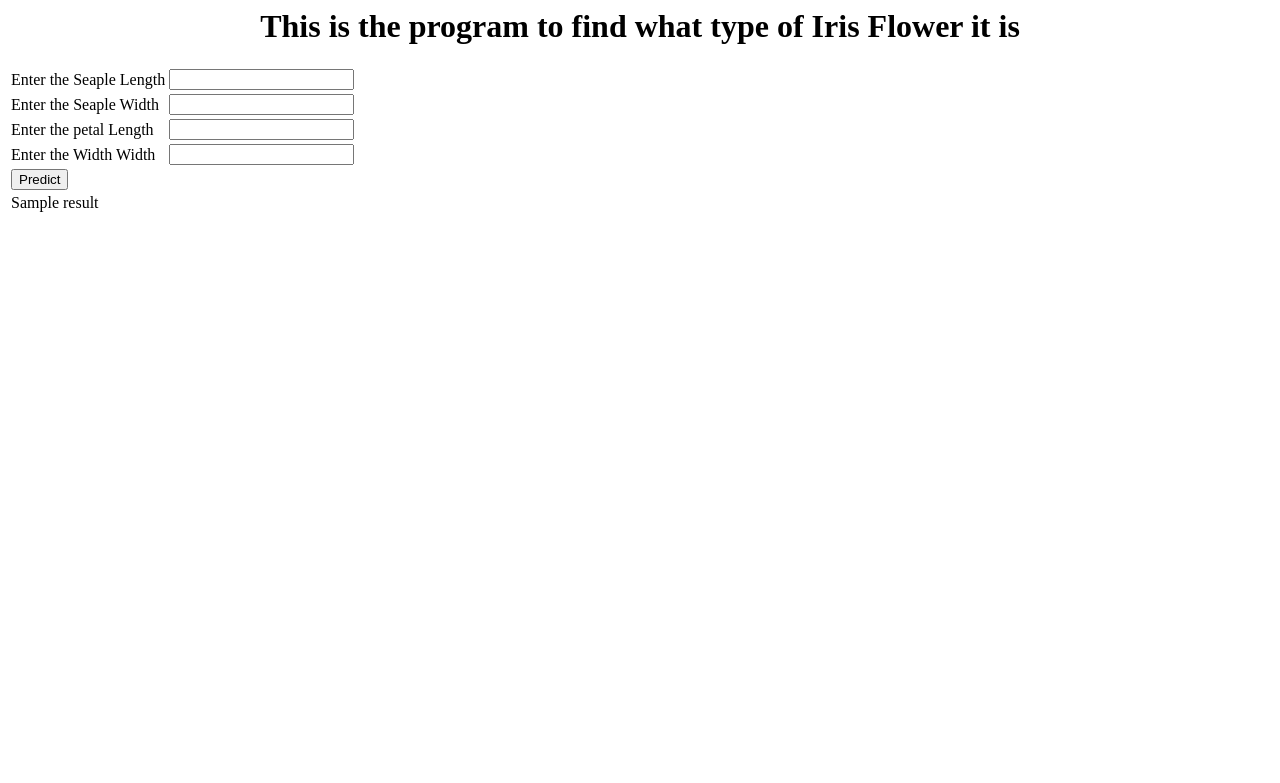
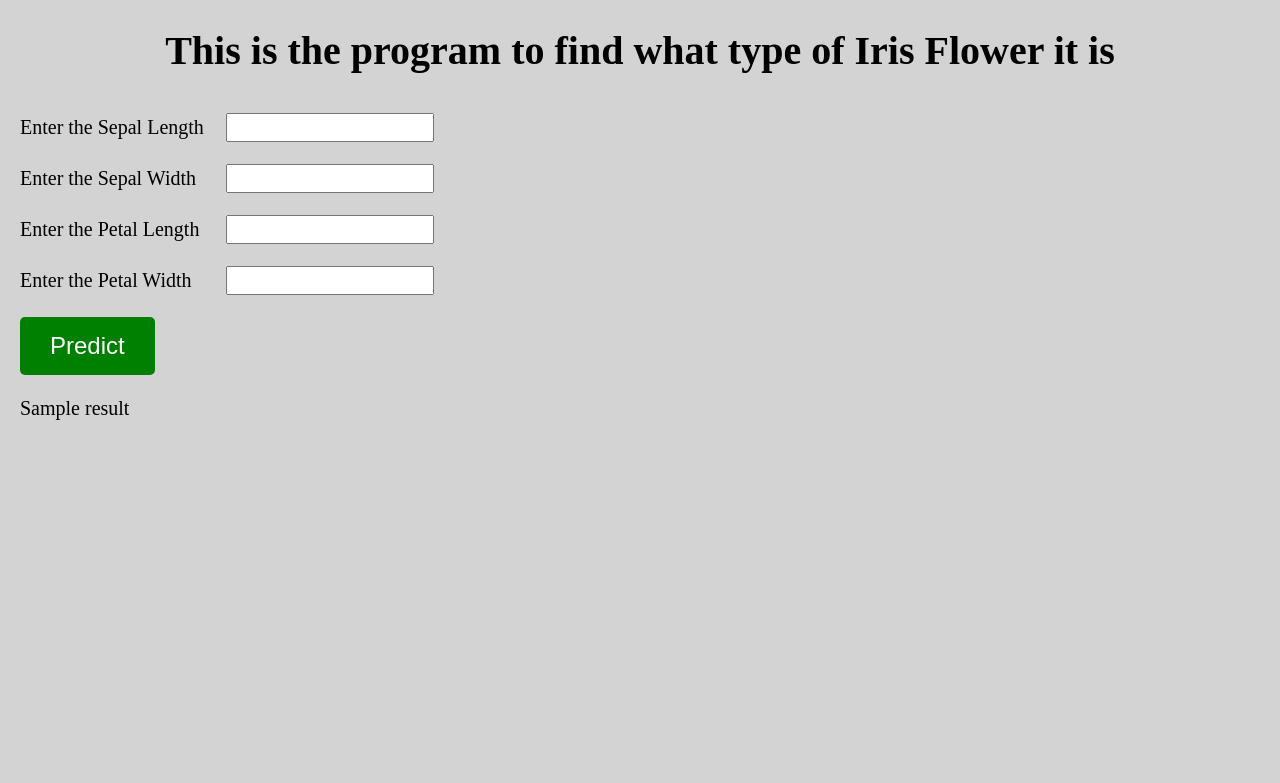
Before and after one commit to REC008/Flower-Prediction-Naive-Bayes, a Django app: template Basics/templates/Home.html in a window 1280 px wide. Shown: the top 783 px of the page. Run offline with Django 4.2, Linux system fonts and the light colour scheme; the template is opened without the code that fills it: most values are stand-ins (such as "Sample title", 1, 10 or a date in 2020).

Commit message:
Update Home.html

```diff
--- a/Basics/templates/Home.html
+++ b/Basics/templates/Home.html
@@ -1,53 +1,57 @@
-
+<!DOCTYPE html>
 <html>
+<head>
+    <title>Iris Flower Prediction</title>
+    <style>
+        body {
+            background-color: lightgrey; /* Set background color to light grey */
+            text-align: center; /* Align everything to center */
+            font-size: 20px; /* Increase font size for the whole page */
+        }
+        button[name="Submit"] {
+            background-color: green; /* Set button color to green */
+            color: white; /* Set text color to white */
+            font-size: 24px; /* Increase font size of the button */
+            padding: 15px 30px; /* Add padding to the button */
+            border: none; /* Remove default border */
+            border-radius: 5px; /* Add some border radius */
+        }
+        td {
+            text-align: left; /* Align text in table cells to left */
+            padding: 10px; /* Add padding to table cells */
+        }
+        input[type="text"] {
+            width: 200px; /* Increase the width of text input boxes */
+            font-size: 20px; /* Increase font size of text input boxes */
+        }
+    </style>
+</head>
 <body>
-
-        <h1><center>This is the program to find what type of Iris Flower it is </center></h1>
+    <h1>This is the program to find what type of Iris Flower it is</h1>
     <form method="POST">
         {% csrf_token %}
         <table>
-                <td>
-                    Enter the Seaple Length
-                 </td>
-                 <td>
-                     <input type="text" name="sl">
-                 </td>
-
+            <tr>
+                <td>Enter the Sepal Length</td>
+                <td><input type="text" name="sl"></td>
             </tr>
             <tr>
-                 <td>
-                    Enter the Seaple Width
-                  </td>
-                  <td>
-                  <input type="text" name="sw">
-                 </td>
+                <td>Enter the Sepal Width</td>
+                <td><input type="text" name="sw"></td>
             </tr>
             <tr>
-                <td>
-                   Enter the petal Length
-                 </td>
-                 <td>
-                 <input type="text" name="pl">
-                </td>
+                <td>Enter the Petal Length</td>
+                <td><input type="text" name="pl"></td>
             </tr>
             <tr>
-                <td>
-                   Enter the Width Width
-                 </td>
-                 <td>
-                 <input type="text" name="pw">
-                </td>
-            </tr>
-
-             <tr>
-                 <td>
-                      <button type="submit" name="Submit">Predict</button>
-                 </td>
+                <td>Enter the Petal Width</td>
+                <td><input type="text" name="pw"></td>
             </tr>
             <tr>
-                <td>
-                  {{result}}
-                </td>
+                <td colspan="2"><button type="submit" name="Submit">Predict</button></td>
+            </tr>
+            <tr>
+                <td colspan="2">{{result}}</td>
             </tr>
         </table>
     </form>
```
Lines whose indentation alone changed are shown as unchanged.
